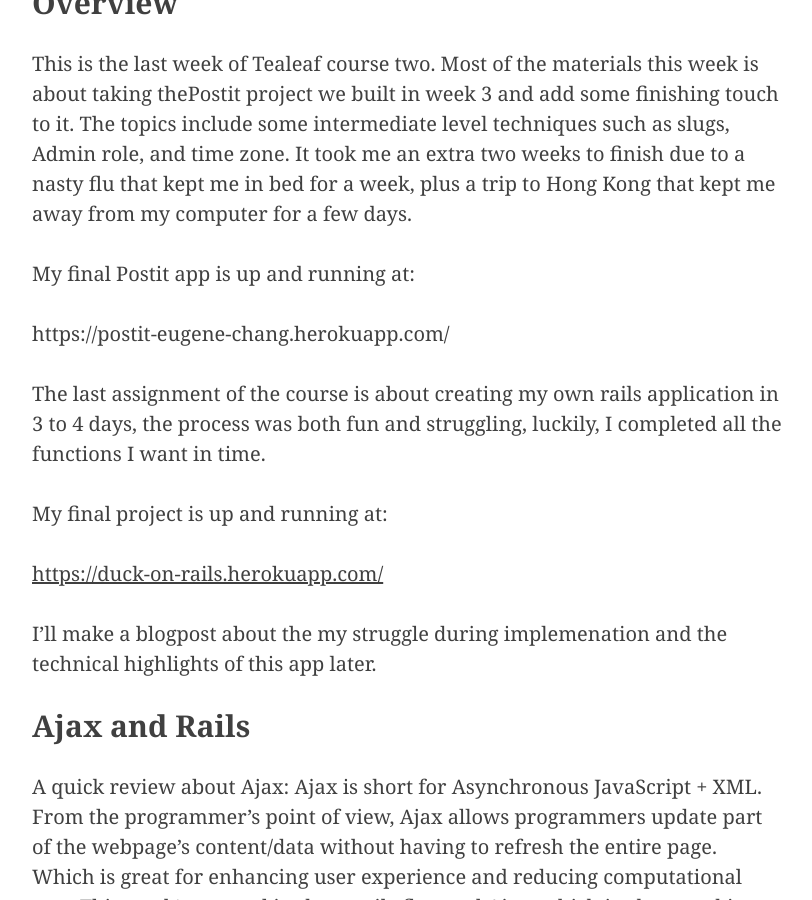
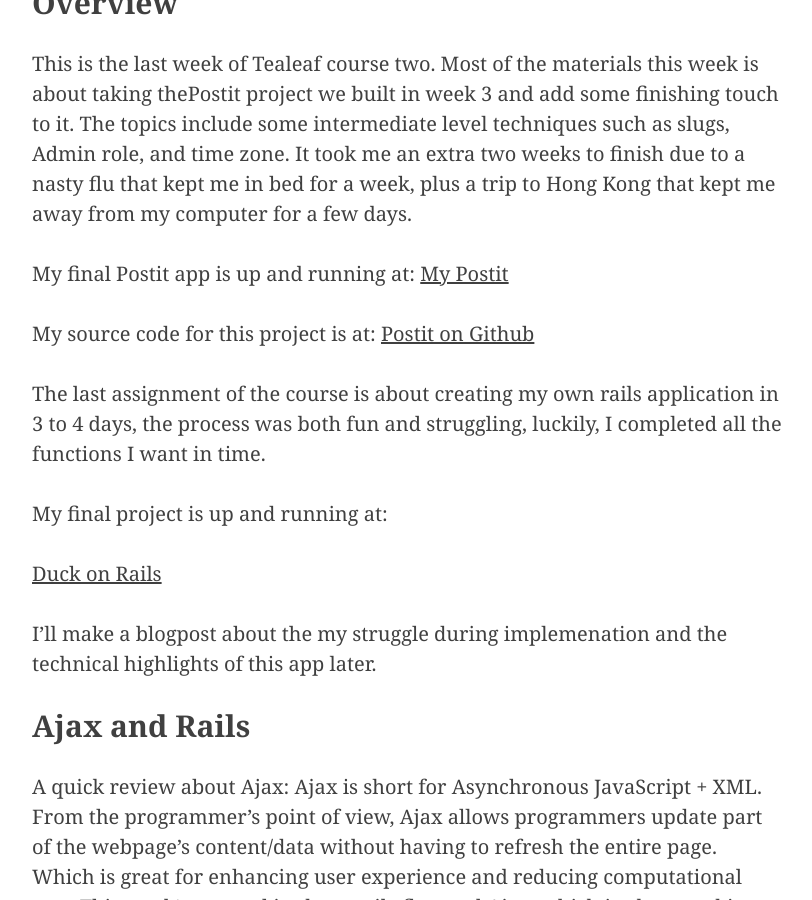
Before and after one commit to yuyueugene84/yuyueugene84.github.io, a Jekyll site: the page built from _posts/2015-02-23-tealeaf-week4-reflection.markdown, in a window 1280 px wide and 900 px high, scrolled down 577 px. Shown: the whole window, without its empty margins (233-1045 px from the left). Built offline with Jekyll 4.4.1, drawn with Linux system fonts in a browser that asks for light colours; nearby versions of some CDN libraries.

Commit message:
minor bug fix for first blog post

````diff
--- a/_posts/2015-02-23-tealeaf-week4-reflection.markdown
+++ b/_posts/2015-02-23-tealeaf-week4-reflection.markdown
@@ -12,14 +12,16 @@ tags:       ["Ruby on Rails", "Javascript", "Research", "Random Thoughts"]
 This is the last week of Tealeaf course two. Most of the materials this week is about taking thePostit project we built in week 3 and add some finishing touch to it. The topics include some intermediate level techniques such as slugs, Admin role, and time zone. It took me an extra two weeks to finish due to a nasty flu that kept me in bed for a week, plus a trip to Hong Kong that kept me away from my computer for a few days.
 
 My final Postit app is up and running at:
+<a href="https://postit-eugene-chang.herokuapp.com/">My Postit</a>
 
-https://postit-eugene-chang.herokuapp.com/
+My source code for this project is at:
+<a href="https://github.com/yuyueugene84/postit-solution">Postit on Github</a>
 
 The last assignment of the course is about creating my own rails application in 3 to 4 days, the process was both fun and struggling, luckily, I completed all the functions I want in time.
 
 My final project is up and running at:
 
-<a href="https://duck-on-rails.herokuapp.com">https://duck-on-rails.herokuapp.com/ </a>
+<a href="https://duck-on-rails.herokuapp.com">Duck on Rails</a>
 
 I'll make a blogpost about the my struggle during implemenation and the technical highlights of this app later.
 
@@ -81,15 +83,14 @@ Sometimes we have repeated logic and code across different models, for example,
 
 We want to put our extracted common logic under the folder ```app/lib```, so we need to configure the path for rails to look for in ```application.rb``` file:
 
-ruby /config/application.rb
+```ruby /config/application.rb```
 {% highlight ruby linenos%}
 config.autoload_paths += %W(#{config.root}/lib) #**find the file underneath root/lib
 {% endhighlight %}
 
 Now we can move all the logic related to slug into the module file under lo
 
-ruby /lib/sluggable.rb
-
+```ruby /lib/sluggable.rb```
 {% highlight ruby linenos%}
 module Sluggable
   extend ActiveSupport::Concern
````
Also changed, not shown: 2 other files.
